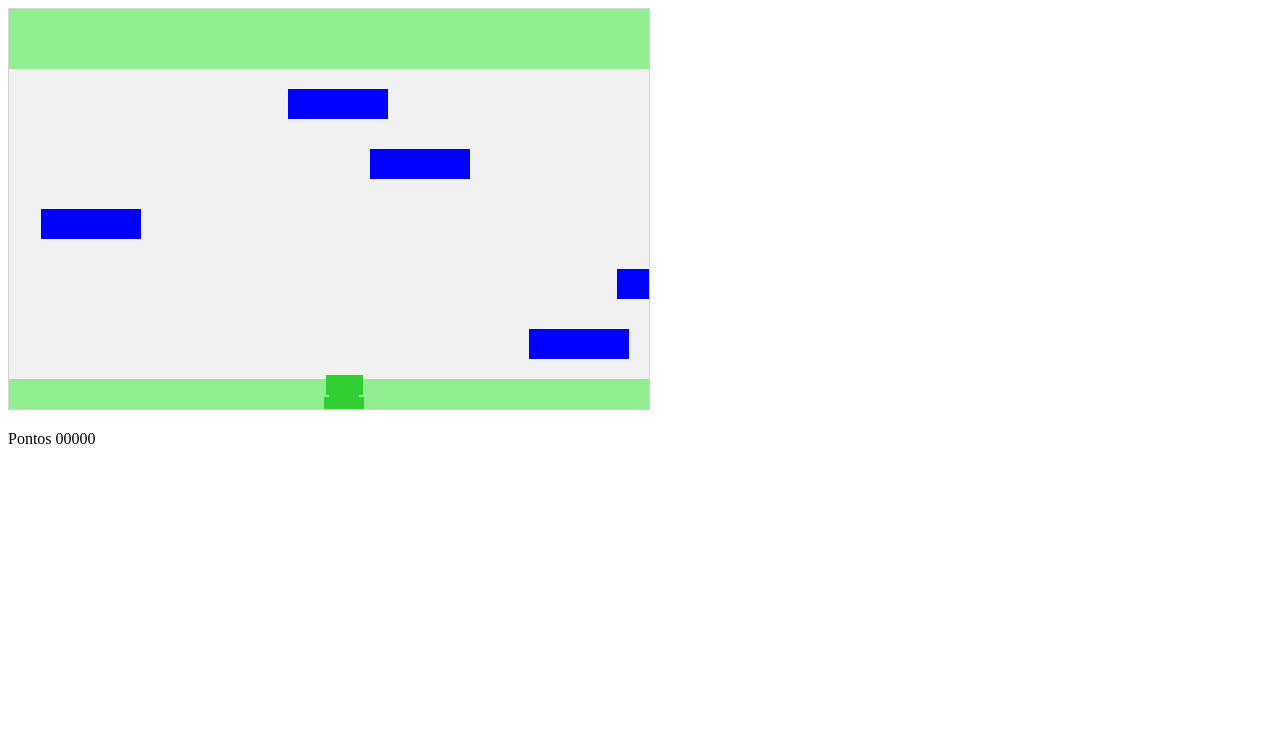
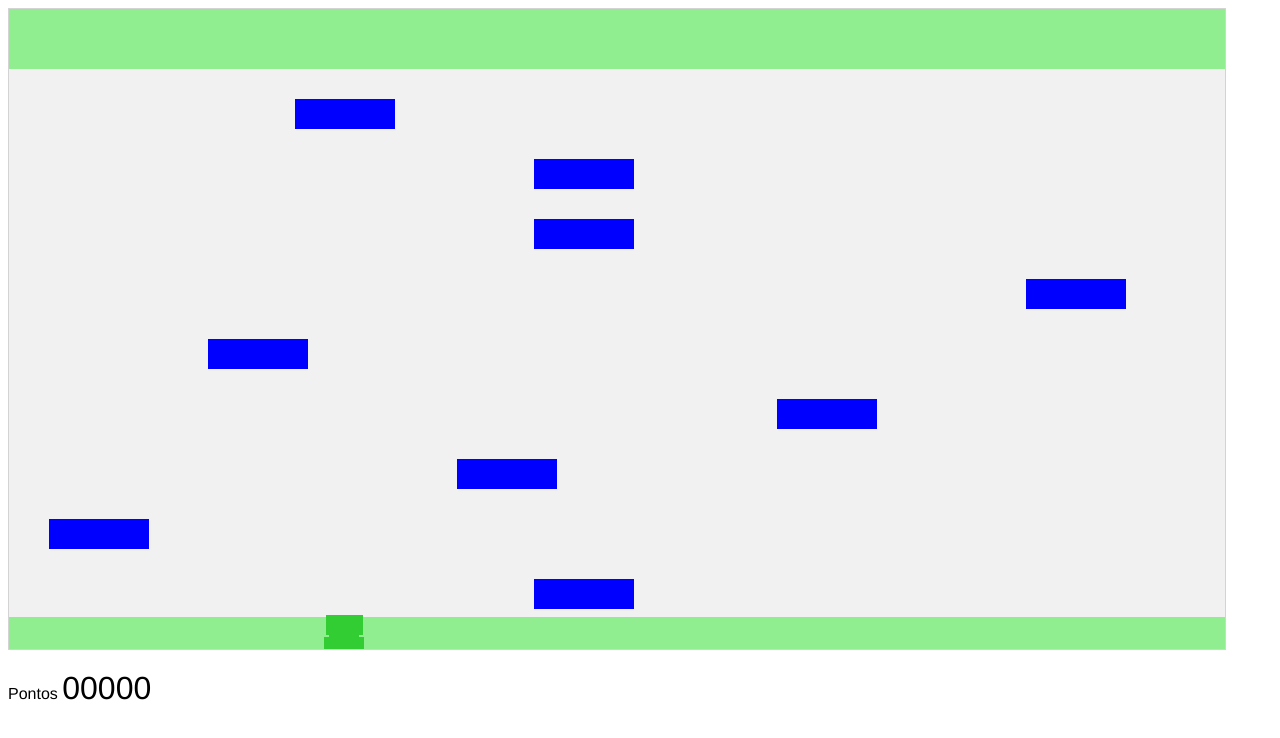
Before and after one commit to arthurgeron/frogger, a plain HTML site: page index.html in a window 1280 px wide. Drawn offline with Linux system fonts and the light colour scheme.

Commit message:
Funções Implementadas: -Tamanho do canvas se adapta ao tamanho da janela(no início), o tamanho mínimo do canvas é 640x400 -Veículos são gerados dinamicamente de acordo com o espaço disponível -Animação do elemento de pontuação -Animação da mensagem de quando o jogador perde ou vence.

```diff
--- a/CSS/style.css
+++ b/CSS/style.css
@@ -1,52 +1,27 @@
     body {
         font-family: Helvetica, sans-serif;
     }
-    #tetris {
-		font-size: 1.50em;
-		width: 100%;
-        margin: 1em auto;
-        padding: 1em;
+    #score {
+        font-size: xx-large;
+        animation: all 0.5s;
+	    transition: all 0.5s;
     }
-    #canvas {
-        display: inline-block;
-        vertical-align: top;
-        box-shadow: 5px 5px 5px #999;
-        border: 2px outset #333;
-		width: 250px;
-		height: 500px;
+    #score.animate {
+        color: orangered;
+	    font-size: 65px;
+
     }
-    #menu {
-        display: inline-block;
-        vertical-align: top;
-        position: relative;
-		width: 250px;
-		height: 500px;
+    #Mensagem{
+        display: none;
+        animation: all 1s;
+	    transition: all 1s;
     }
-    #menu p {
-        margin: 0.5em 0;
-        text-align: center;
+    #Mensagem.animate{
+        position: fixed;
+        margin-top: -50%;
+        margin-left: 40%;
+        display: block;
+        font-size: -webkit-xxx-large;
+        background-color: rgba(255,255,255,0.5);
+        color: red;
     }
-    #menu p a {
-        text-decoration: none;
-        color: black;
-    }
-    #upcoming {
-        display: block;
-        margin: 0 auto;
-		width: 200px;
-		height: 200px;
-		margin-right: -500px;
-    }
-    #score {
-        font-weight: bold;
-        vertical-align: middle;
-    }
-    #rows {
-        font-weight: bold;
-        vertical-align: middle;
-    }
-    #stats {
-        position: absolute;
-        bottom: 0em;
-        right: 1em;
-    }
--- a/JS/core.js
+++ b/JS/core.js
@@ -1,6 +1,7 @@
 var sapo, pontos, vidas;
 var timer = new Date().getTime();//Utilizado para medir e limtiar o tempo entre entradas do usuário
 var veiculos = [];
+var blockSize; //Tamanho de bloco definido de acordo com o tamanho da janela
 var typeOfComponent = {
     Veiculo : 1,
     Sapo : 2,
@@ -123,9 +124,11 @@ var telaDoJogo = {
 
     start : function() {
         this.context = this.canvas.getContext("2d");
-        this.canvas.width = 640;
-        this.canvas.height = 400;
-
+        //Define o tamanho do canvas dinamicamente, sendo o tamanho minimo 640 por 400
+        this.canvas.width = window.innerWidth < 640? 640 : window.innerWidth * 0.95;
+        this.canvas.height = window.innerHeight < 400 ? 400 : window.innerHeight * 0.8;
+        //Inicia os componentes, eles precisam ser iniciados aqui porque utilizando calculos baseados no tamanho do canvas
+        iniciarComponentes();
         document.body.insertBefore(this.canvas, document.body.childNodes[0]);
         this.interval = setInterval(atualizaTeladeJogo, 20);
 
@@ -164,7 +167,9 @@ function reiniciarJogo(zerarPontos){
 
 function exibirMensagem(mensagem){
     document.getElementById('Mensagem').innerText = mensagem;
-    document.getElementById('Mensagem').setAttribute('visible',true);
+    //Animacao
+    document.getElementById('Mensagem').className = "animate";
+    setTimeout(function(){document.getElementById('Mensagem').className = document.getElementById('Mensagem').className = "";},1000);
 }
 
 function adicionarPontuacao(pontos){
@@ -176,6 +181,9 @@ function adicionarPontuacao(pontos){
     }
     numeroFinal += String(temp);
     document.getElementById('score').innerText = numeroFinal;
+    //Animacao
+    document.getElementById('score').className = " animate";
+    setTimeout(function(){document.getElementById('score').className = document.getElementById('score').className = "";},500);
 }
 
 function zerarPontuacao(pontos){
@@ -190,31 +198,33 @@ function zerarPontuacao(pontos){
 }
 
 function iniciarComponentes(){
-    carro1 =  new componentes(180, 85, "black", 0, 65, typeOfComponent.Veiculo);
-    carro2 =  new componentes(120, 85, "red", 600, 250, typeOfComponent.Veiculo);
-    moto =  new componentes(100, 30, "blue", 0, 200, typeOfComponent.Veiculo);
 
+
+
+    sapo = new componentes(30, 30, "#32CD32", 320, (window.innerHeight * 0.8) - 30, typeOfComponent.Sapo);
+
+    areasegura1 =  new componentes(telaDoJogo.canvas.width, 60, "#90EE90", 0, 0, typeOfComponent.Mapa);
+    areasegura2 =  new componentes(telaDoJogo.canvas.width, 32, "#90EE90", 0, telaDoJogo.canvas.height - 32, typeOfComponent.Mapa);
+
+    //Gera veiculos dinamicamente de acordo com o espaco disponivel
+    var posicionadorVeiculos = areasegura1.height + 30;
+    var espacamento = 60;
     veiculos = [];
+    while(true){
 
-    veiculos.push(new componentes(100, 30, "blue", 0, 80, typeOfComponent.Veiculo));
+        veiculos.push(new componentes(100, 30, "blue", 0, posicionadorVeiculos, typeOfComponent.Veiculo));
 
-    veiculos.push(new componentes(100, 30, "blue", 0, 140, typeOfComponent.Veiculo));
-
-    veiculos.push(new componentes(100, 30, "blue", 0, 200, typeOfComponent.Veiculo));
-
-    veiculos.push(new componentes(100, 30, "blue", 0, 260, typeOfComponent.Veiculo));
-
-    veiculos.push(new componentes(100, 30, "blue", 0, 320, typeOfComponent.Veiculo));
-
-    sapo = new componentes(30, 30, "#32CD32", 320, 370, typeOfComponent.Sapo);
-
-    areasegura1 =  new componentes(640, 60, "#90EE90", 0, 0, typeOfComponent.Mapa);
-    areasegura2 =  new componentes(640, 32, "#90EE90", 0, 370, typeOfComponent.Mapa);
+        if(posicionadorVeiculos + espacamento >= telaDoJogo.canvas.height - areasegura2.height){
+            return;
+        }
+        else{
+          posicionadorVeiculos += espacamento;
+        }
+    }
 }
 
 window.onload = function () {
 
-    iniciarComponentes();
 
     telaDoJogo.start();
 }
--- a/index.html
+++ b/index.html
@@ -2,6 +2,8 @@
 <html>
 <head>
 <meta name="viewport" content="width=device-width, initial-scale=1.0"/>
+<link rel="stylesheet" type="text/css" href="css/style.css"/>
+<link rel="stylesheet" type="text/css" href="css/facebook.css"/>
 <style>
 canvas {
     border:1px solid #d3d3d3;
```
